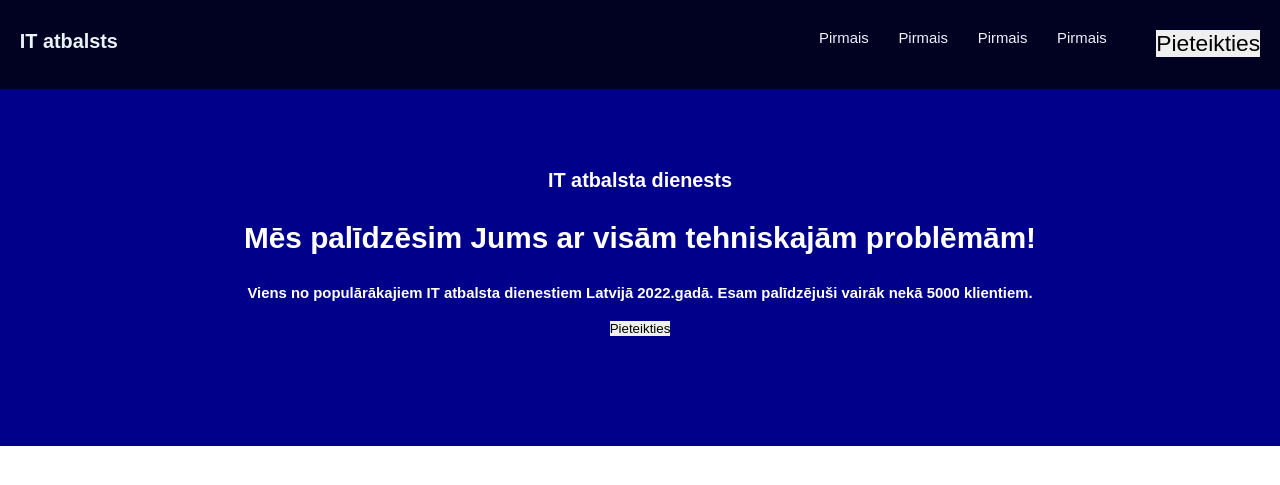
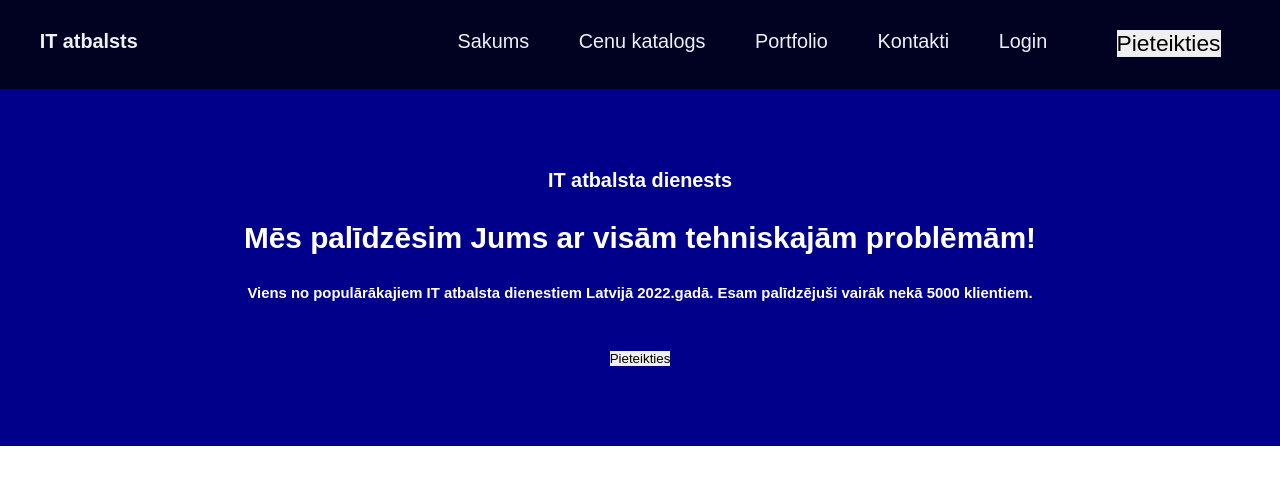
Before and after one commit to TomsNikelis/Programmesana, a PHP site: page / in a window 1280 px wide. Shown: the top 485 px of the page. Run offline with PHP 8.4, Linux system fonts and the light colour scheme.

Commit message:
Papildinajums

```diff
--- a/index.html
+++ b/index.html
@@ -14,10 +14,11 @@
                 <h1>IT atbalsts</h1>
             </div>
             <li>
-                <ul>Pirmais</ul>
-                <ul>Pirmais</ul>
-                <ul>Pirmais</ul>
-                <ul>Pirmais</ul>
+                <ul>Sakums</ul>
+                <ul>Cenu katalogs</ul>
+                <ul>Portfolio</ul>
+                <ul>Kontakti</ul>
+                <ul>Login</ul>
                 <ul><a href="signup.html"><button>Pieteikties</button></a></ul>
             </li>
         </div>
@@ -31,7 +32,6 @@
         </h1>
         <h5>Viens no populārākajiem IT atbalsta dienestiem Latvijā 2022.gadā. Esam palīdzējuši vairāk nekā 5000 klientiem.</h5>
         <a href="login.html" class="signup"><button>Pieteikties</button></a>
-
     </section>
 </body>
 </html>
--- a/styles.css
+++ b/styles.css
@@ -62,21 +62,22 @@ header {
     display: flex;
     float: left;
     margin-top: 3rem;
-    margin-left: 2rem;
+    margin-left: 4rem;
 
 }
 
 li {
     float: right;
     display: flex;
-    gap: 3rem;
+    gap: 5rem;
     margin-top: 3rem;
     margin-right: 2rem;
-    font-size: 1.5rem;
+    font-size: 2rem;
 }
 li button{
     font-size: 2.3rem;
     margin-left: 2rem;
+    margin-right: 4rem;
 }
 
 /*Sakuma, jeb iepazisanas sekcijas izveide */
@@ -112,7 +113,7 @@ section h5 {
     display: flex;
     align-items: center;
     justify-content: center;
-    margin-top: 2rem;
+    margin-top: 5rem;
 }
 
 button:hover {
```
Also changed, not shown: images/itsupport.jpg (added), 1 other file.
